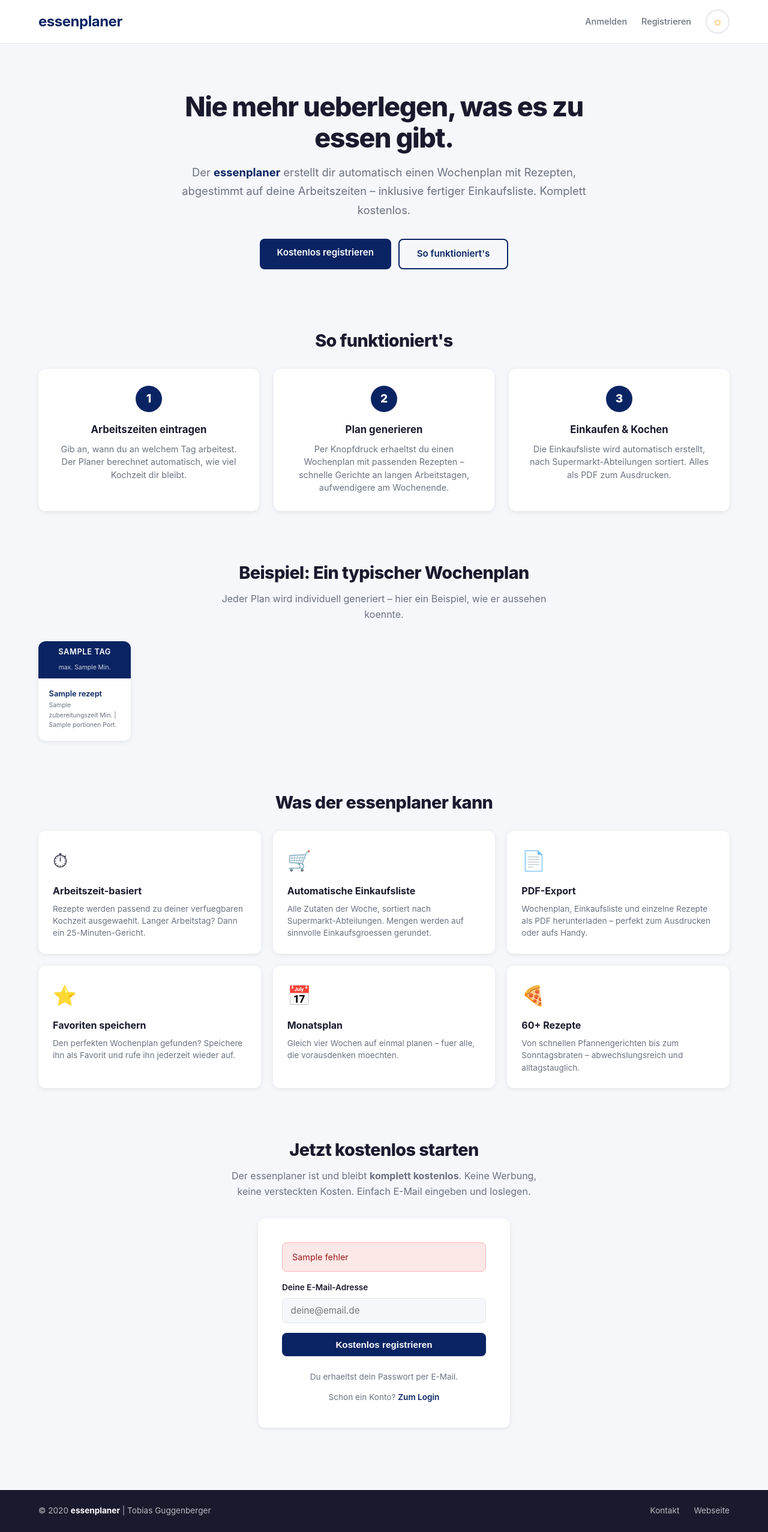
After one commit to guggenbergerME/essenplaner, a FastAPI app: template app/templates/startseite.html in a window 1280 px wide. The commit adds this page. Shown: the whole page at 60% size. Run offline with FastAPI, Linux system fonts and the light colour scheme; the template is opened without the code that fills it: most values are stand-ins (such as "Sample title", 1, 10 or a date in 2020).

Commit message:
Feat: Oeffentliche Startseite mit Projektbeschreibung und Anmeldeformular
- Landing-Page fuer nicht eingeloggte Besucher auf /
- Erklaert was der essenplaner macht (3-Schritte-Anleitung)
- Zeigt einen Beispiel-Wochenplan
- Features-Uebersicht (Arbeitszeit-basiert, Einkaufsliste, PDF, etc.)
- Integriertes Registrierungsformular mit Hinweis auf Kostenlosigkeit
- Eingeloggte Nutzer sehen weiterhin den Wochenplan auf /

Co-Authored-By: Claude Opus 4.6 (1M context) <noreply@anthropic.com>

```diff
--- a/app/main.py
+++ b/app/main.py
@@ -178,26 +178,34 @@ async def logout():
     return response
 
 
-# ── Geschuetzte Routen ───────────────────────────────
+# ── Startseite (oeffentlich) / Wochenplan (eingeloggt) ─
 
 @app.get("/", response_class=HTMLResponse)
 async def index(request: Request):
-    user = _require_login(request)
-    if not user:
-        return RedirectResponse("/login", status_code=303)
+    user = _get_current_user(request)
 
-    daten = _get_plan()
-    settings = lade_einstellungen()
-    return templates.TemplateResponse("index.html", {
+    # Eingeloggt: Wochenplan anzeigen
+    if user:
+        daten = _get_plan()
+        settings = lade_einstellungen()
+        return templates.TemplateResponse("index.html", {
+            "request": request,
+            "dev_mode": DEV_MODE,
+            "user": user,
+            "is_admin": _is_admin(user),
+            "plan": daten["plan"],
+            "einkaufsliste": daten["einkaufsliste"],
+            "einkaufsliste_gruppiert": daten["einkaufsliste_gruppiert"],
+            "laeden": daten["laeden"],
+            "personen": settings.get("personen", 4),
+        })
+
+    # Nicht eingeloggt: Startseite mit Beispielplan
+    beispiel = generiere_wochenplan()
+    return templates.TemplateResponse("startseite.html", {
         "request": request,
         "dev_mode": DEV_MODE,
-        "user": user,
-        "is_admin": _is_admin(user),
-        "plan": daten["plan"],
-        "einkaufsliste": daten["einkaufsliste"],
-        "einkaufsliste_gruppiert": daten["einkaufsliste_gruppiert"],
-        "laeden": daten["laeden"],
-        "personen": settings.get("personen", 4),
+        "beispiel_plan": beispiel["plan"],
     })
 
 
--- a/app/static/css/style.css
+++ b/app/static/css/style.css
@@ -950,6 +950,145 @@ body {
     line-height: 1.5;
 }
 
+/* ── Landing Page ──────────────────────────────── */
+.landing-hero {
+    text-align: center;
+    padding: 3rem 0 3.5rem;
+    max-width: 700px;
+    margin: 0 auto;
+}
+
+.landing-hero__title {
+    font-size: 2.8rem;
+    font-weight: 800;
+    line-height: 1.15;
+    letter-spacing: -0.03em;
+    margin-bottom: 1rem;
+    color: var(--text);
+}
+
+.landing-hero__text {
+    font-size: 1.15rem;
+    color: var(--text-muted);
+    line-height: 1.7;
+    margin-bottom: 2rem;
+}
+
+.landing-hero__text strong {
+    color: var(--brand-color);
+}
+
+.landing-section {
+    padding: 2.5rem 0;
+}
+
+.landing-section__title {
+    font-size: 1.8rem;
+    font-weight: 800;
+    text-align: center;
+    margin-bottom: 0.5rem;
+    letter-spacing: -0.02em;
+}
+
+.landing-section__desc {
+    text-align: center;
+    color: var(--text-muted);
+    font-size: 1rem;
+    max-width: 550px;
+    margin: 0 auto 2rem;
+}
+
+/* ── Steps ─────────────────────────────────────── */
+.landing-steps {
+    display: grid;
+    grid-template-columns: repeat(3, 1fr);
+    gap: 1.5rem;
+    margin-top: 1.5rem;
+}
+
+.landing-step {
+    background: var(--bg-card);
+    border-radius: var(--radius);
+    padding: 1.75rem;
+    box-shadow: var(--shadow);
+    text-align: center;
+    transition: box-shadow var(--transition), transform var(--transition);
+}
+
+.landing-step:hover {
+    box-shadow: var(--shadow-hover);
+    transform: translateY(-3px);
+}
+
+.landing-step__number {
+    width: 44px;
+    height: 44px;
+    border-radius: 50%;
+    background: var(--brand-color);
+    color: white;
+    font-size: 1.2rem;
+    font-weight: 800;
+    display: flex;
+    align-items: center;
+    justify-content: center;
+    margin: 0 auto 1rem;
+}
+
+.landing-step h3 {
+    font-size: 1.05rem;
+    font-weight: 700;
+    margin-bottom: 0.5rem;
+}
+
+.landing-step p {
+    font-size: 0.9rem;
+    color: var(--text-muted);
+    line-height: 1.5;
+}
+
+/* ── Features Grid ─────────────────────────────── */
+.landing-features {
+    display: grid;
+    grid-template-columns: repeat(3, 1fr);
+    gap: 1.25rem;
+    margin-top: 1.5rem;
+}
+
+.landing-feature {
+    background: var(--bg-card);
+    border-radius: var(--radius);
+    padding: 1.5rem;
+    box-shadow: var(--shadow);
+    transition: box-shadow var(--transition), transform var(--transition);
+}
+
+.landing-feature:hover {
+    box-shadow: var(--shadow-hover);
+    transform: translateY(-2px);
+}
+
+.landing-feature__icon {
+    font-size: 2rem;
+    margin-bottom: 0.75rem;
+}
+
+.landing-feature h3 {
+    font-size: 1rem;
+    font-weight: 700;
+    margin-bottom: 0.4rem;
+}
+
+.landing-feature p {
+    font-size: 0.85rem;
+    color: var(--text-muted);
+    line-height: 1.5;
+}
+
+/* ── Beispiel-Plan ─────────────────────────────── */
+.landing-example {
+    margin-top: 1rem;
+}
+
 /* ── Auth (Login / Registrieren) ───────────────── */
 .auth {
     display: flex;
@@ -1281,6 +1420,18 @@ body {
     .header__nav a {
         font-size: 0.8rem;
     }
+
+    .landing-steps {
+        grid-template-columns: 1fr;
+    }
+
+    .landing-features {
+        grid-template-columns: 1fr;
+    }
+
+    .landing-hero__title {
+        font-size: 2rem;
+    }
 }
 
 @media (max-width: 480px) {
--- a/app/templates/base.html
+++ b/app/templates/base.html
@@ -4,7 +4,7 @@
     <meta charset="UTF-8">
     <meta name="viewport" content="width=device-width, initial-scale=1.0">
     <title>{% block title %}essenplaner{% endblock %}</title>
-    <link rel="stylesheet" href="{{ url_for('static', path='css/style.css') }}?v=6">
+    <link rel="stylesheet" href="{{ url_for('static', path='css/style.css') }}?v=7">
     {% block head %}{% endblock %}
 </head>
 <body>
--- a/app/templates/login.html
+++ b/app/templates/login.html
@@ -27,6 +27,9 @@
         <p class="auth__footer-text">
             Noch kein Konto? <a href="/registrieren" class="auth__link">Jetzt registrieren</a>
         </p>
+        <p class="auth__footer-text" style="margin-top: 0.5rem;">
+            <a href="/" class="auth__link">&larr; Zurueck zur Startseite</a>
+        </p>
     </div>
 </section>
 {% endblock %}
--- a/app/templates/registrieren.html
+++ b/app/templates/registrieren.html
@@ -31,6 +31,9 @@
         <p class="auth__footer-text">
             Schon ein Konto? <a href="/login" class="auth__link">Zum Login</a>
         </p>
+        <p class="auth__footer-text" style="margin-top: 0.5rem;">
+            <a href="/" class="auth__link">&larr; Zurueck zur Startseite</a>
+        </p>
     </div>
 </section>
 {% endblock %}
--- /dev/null
+++ b/app/templates/startseite.html
@@ -0,0 +1,148 @@
+{% extends "base.html" %}
+
+{% block title %}essenplaner – Dein kostenloser Wochenplaner{% endblock %}
+
+{% block nav %}
+<a href="/login">Anmelden</a>
+<a href="/registrieren">Registrieren</a>
+{% endblock %}
+
+{% block content %}
+
+<!-- Hero -->
+<section class="landing-hero">
+    <h1 class="landing-hero__title">Nie mehr ueberlegen, was es zu essen gibt.</h1>
+    <p class="landing-hero__text">Der <strong>essenplaner</strong> erstellt dir automatisch einen Wochenplan mit Rezepten, abgestimmt auf deine Arbeitszeiten – inklusive fertiger Einkaufsliste. Komplett kostenlos.</p>
+    <div class="hero__actions">
+        <a href="#registrieren" class="btn btn--primary">Kostenlos registrieren</a>
+        <a href="#so-funktionierts" class="btn btn--outline">So funktioniert's</a>
+    </div>
+</section>
+
+<!-- So funktioniert's -->
+<section id="so-funktionierts" class="landing-section">
+    <h2 class="landing-section__title">So funktioniert's</h2>
+    <div class="landing-steps">
+        <div class="landing-step">
+            <div class="landing-step__number">1</div>
+            <h3>Arbeitszeiten eintragen</h3>
+            <p>Gib an, wann du an welchem Tag arbeitest. Der Planer berechnet automatisch, wie viel Kochzeit dir bleibt.</p>
+        </div>
+        <div class="landing-step">
+            <div class="landing-step__number">2</div>
+            <h3>Plan generieren</h3>
+            <p>Per Knopfdruck erhaeltst du einen Wochenplan mit passenden Rezepten – schnelle Gerichte an langen Arbeitstagen, aufwendigere am Wochenende.</p>
+        </div>
+        <div class="landing-step">
+            <div class="landing-step__number">3</div>
+            <h3>Einkaufen & Kochen</h3>
+            <p>Die Einkaufsliste wird automatisch erstellt, nach Supermarkt-Abteilungen sortiert. Alles als PDF zum Ausdrucken.</p>
+        </div>
+    </div>
+</section>
+
+<!-- Beispiel-Wochenplan -->
+<section class="landing-section">
+    <h2 class="landing-section__title">Beispiel: Ein typischer Wochenplan</h2>
+    <p class="landing-section__desc">Jeder Plan wird individuell generiert – hier ein Beispiel, wie er aussehen koennte.</p>
+    <div class="landing-example">
+        <div class="weekplan__grid">
+            {% for eintrag in beispiel_plan %}
+            <div class="weekplan__day">
+                <div class="weekplan__day-header">
+                    <h3 class="weekplan__day-name">{{ eintrag.tag }}</h3>
+                    <span class="weekplan__day-zeit">max. {{ eintrag.max_zeit }} Min.</span>
+                </div>
+                <div class="weekplan__meals">
+                    {% if eintrag.rezept %}
+                    <div class="weekplan__meal weekplan__meal--filled">
+                        <div class="weekplan__meal-info">
+                            <span class="weekplan__meal-name" style="cursor:default;">{{ eintrag.rezept.name }}</span>
+                            <span class="weekplan__meal-meta">{{ eintrag.rezept.zubereitungszeit }} Min. | {{ eintrag.rezept.portionen }} Port.</span>
+                        </div>
+                    </div>
+                    {% else %}
+                    <div class="weekplan__meal weekplan__meal--empty">
+                        <span class="weekplan__meal-label">–</span>
+                    </div>
+                    {% endif %}
+                </div>
+            </div>
+            {% endfor %}
+        </div>
+    </div>
+</section>
+
+<!-- Features -->
+<section class="landing-section">
+    <h2 class="landing-section__title">Was der essenplaner kann</h2>
+    <div class="landing-features">
+        <div class="landing-feature">
+            <div class="landing-feature__icon">&#9201;</div>
+            <h3>Arbeitszeit-basiert</h3>
+            <p>Rezepte werden passend zu deiner verfuegbaren Kochzeit ausgewaehlt. Langer Arbeitstag? Dann ein 25-Minuten-Gericht.</p>
+        </div>
+        <div class="landing-feature">
+            <div class="landing-feature__icon">&#128722;</div>
+            <h3>Automatische Einkaufsliste</h3>
+            <p>Alle Zutaten der Woche, sortiert nach Supermarkt-Abteilungen. Mengen werden auf sinnvolle Einkaufsgroessen gerundet.</p>
+        </div>
+        <div class="landing-feature">
+            <div class="landing-feature__icon">&#128196;</div>
+            <h3>PDF-Export</h3>
+            <p>Wochenplan, Einkaufsliste und einzelne Rezepte als PDF herunterladen – perfekt zum Ausdrucken oder aufs Handy.</p>
+        </div>
+        <div class="landing-feature">
+            <div class="landing-feature__icon">&#11088;</div>
+            <h3>Favoriten speichern</h3>
+            <p>Den perfekten Wochenplan gefunden? Speichere ihn als Favorit und rufe ihn jederzeit wieder auf.</p>
+        </div>
+        <div class="landing-feature">
+            <div class="landing-feature__icon">&#128197;</div>
+            <h3>Monatsplan</h3>
+            <p>Gleich vier Wochen auf einmal planen – fuer alle, die vorausdenken moechten.</p>
+        </div>
+        <div class="landing-feature">
+            <div class="landing-feature__icon">&#127829;</div>
+            <h3>60+ Rezepte</h3>
+            <p>Von schnellen Pfannengerichten bis zum Sonntagsbraten – abwechslungsreich und alltagstauglich.</p>
+        </div>
+    </div>
+</section>
+
+<!-- Registrierung -->
+<section id="registrieren" class="landing-section">
+    <h2 class="landing-section__title">Jetzt kostenlos starten</h2>
+    <p class="landing-section__desc">Der essenplaner ist und bleibt <strong>komplett kostenlos</strong>. Keine Werbung, keine versteckten Kosten. Einfach E-Mail eingeben und loslegen.</p>
+
+    <div class="auth" style="padding-top: 0;">
+        <div class="auth__card">
+            {% if fehler %}
+            <div class="auth__alert auth__alert--error">{{ fehler }}</div>
+            {% endif %}
+
+            {% if erfolg %}
+            <div class="auth__alert auth__alert--success">
+                Registrierung erfolgreich! Dein Passwort wurde an <strong>{{ email }}</strong> gesendet.
+                <br>Pruefe dein Postfach und melde dich dann an.
+            </div>
+            <a href="/login" class="btn btn--primary btn--full" style="margin-top: 1rem;">Zum Login</a>
+            {% else %}
+            <form method="POST" action="/registrieren" class="auth__form">
+                <div class="auth__field">
+                    <label for="email">Deine E-Mail-Adresse</label>
+                    <input type="email" id="email" name="email" required placeholder="deine@email.de">
+                </div>
+                <button type="submit" class="btn btn--primary btn--full">Kostenlos registrieren</button>
+            </form>
+            <p class="auth__footer-text">Du erhaeltst dein Passwort per E-Mail.</p>
+            {% endif %}
+
+            <p class="auth__footer-text" style="margin-top: 0.75rem;">
+                Schon ein Konto? <a href="/login" class="auth__link">Zum Login</a>
+            </p>
+        </div>
+    </div>
+</section>
+
+{% endblock %}
```
